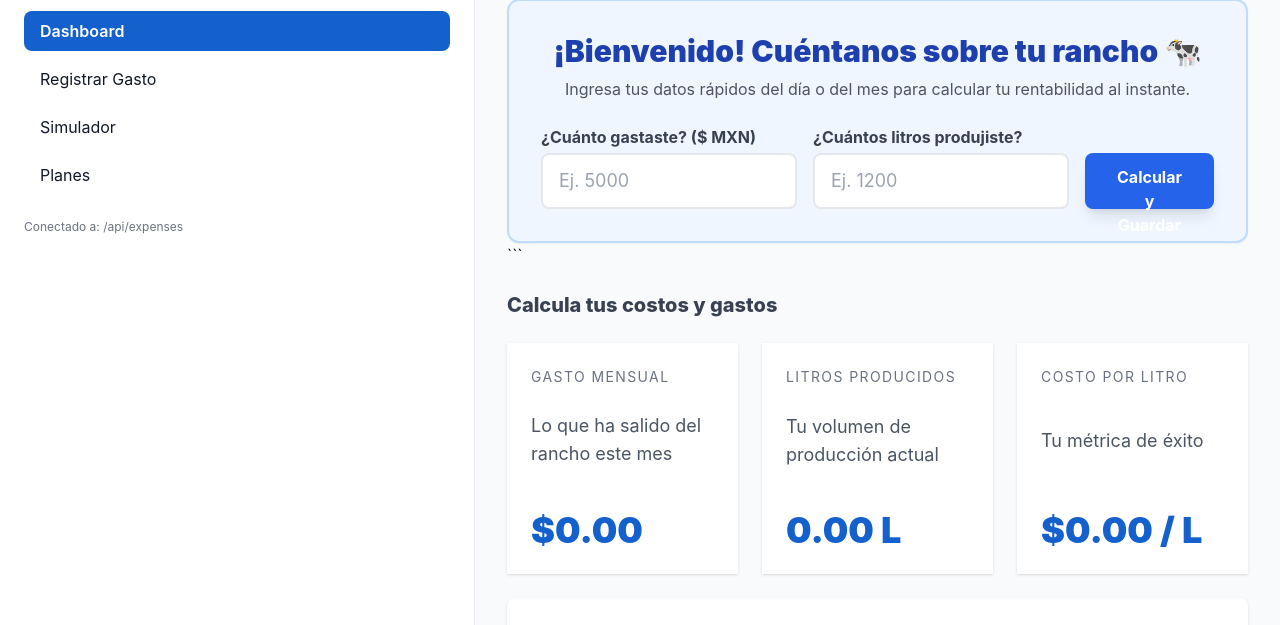
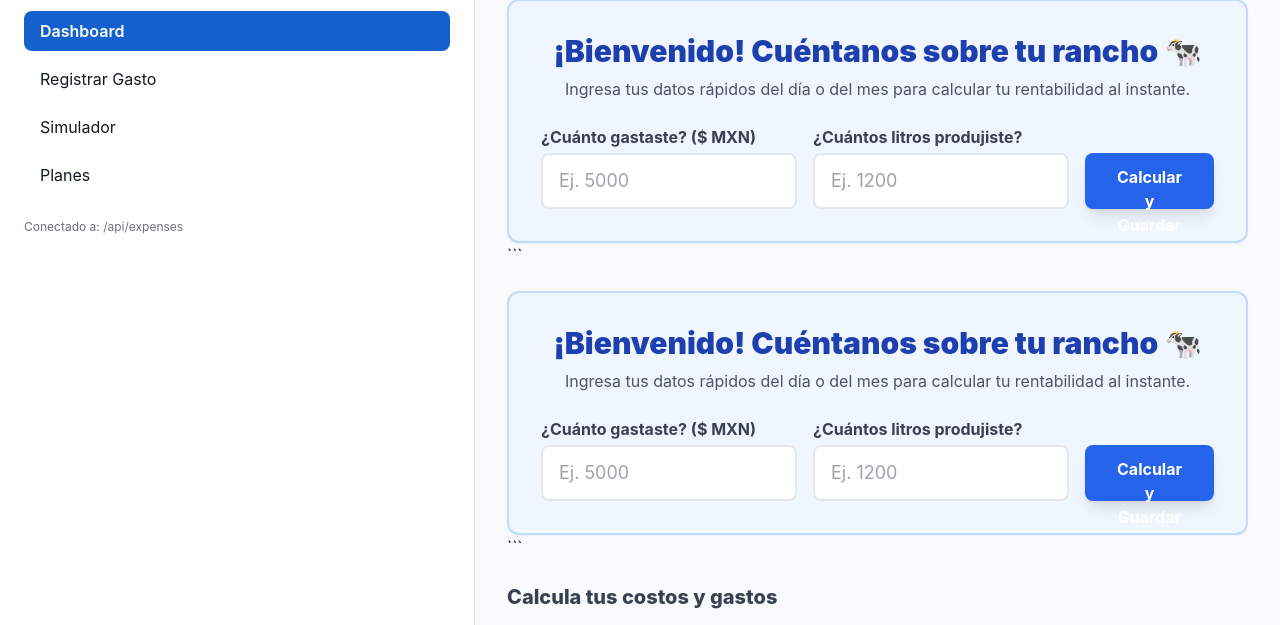
Before and after one commit to teccuentas093-sketch/dairycontrol-landing, a Python web app: template templates/admin.html in a window 1280 px wide; the page is wider, and only the part inside the window is pictured. Shown: the part 89-714 px from the top of that part. Run offline with Jinja, Linux system fonts and the light colour scheme; the template is opened without the code that fills it, so the values that code supplies are empty; some libraries are stand-ins or nearby versions.

Commit message:
Agregando seccion bienvenido en el archivo correcto

````diff
--- a/templates/admin.html
+++ b/templates/admin.html
@@ -50,6 +50,27 @@
       <main class="flex-1 p-8">
         <div id="view-dashboard" class="space-y-6">
           <h1 class="text-2xl font-bold">Dashboard</h1>
+          <div class="bg-blue-50 border-2 border-blue-200 rounded-xl p-8 mb-8 text-center shadow-sm">
+            <h2 class="text-3xl font-black text-blue-800 mb-2">¡Bienvenido! Cuéntanos sobre tu rancho 🐄</h2>
+            <p class="text-gray-600 mb-6">Ingresa tus datos rápidos del día o del mes para calcular tu rentabilidad al instante.</p>
+
+            <div class="flex flex-col md:flex-row gap-4 justify-center items-end">
+              <div class="flex flex-col text-left">
+                <label class="font-bold text-gray-700 mb-1">¿Cuánto gastaste? ($ MXN)</label>
+                <input id="quick-gasto" type="number" placeholder="Ej. 5000" class="px-4 py-3 border-2 rounded-lg text-lg w-64 focus:border-blue-500 focus:outline-none">
+              </div>
+
+              <div class="flex flex-col text-left">
+                <label class="font-bold text-gray-700 mb-1">¿Cuántos litros produjiste?</label>
+                <input id="quick-litros" type="number" placeholder="Ej. 1200" class="px-4 py-3 border-2 rounded-lg text-lg w-64 focus:border-blue-500 focus:outline-none">
+              </div>
+
+              <button id="btn-quick-save" class="bg-blue-600 hover:bg-blue-700 text-white font-bold py-3 px-8 rounded-lg shadow-lg transition-transform transform hover:scale-105 h-14">
+                Calcular y Guardar
+              </button>
+            </div>
+          </div>
+          ```
 <div class="bg-blue-50 border-2 border-blue-200 rounded-xl p-8 mb-8 text-center shadow-sm">
             <h2 class="text-3xl font-black text-blue-800 mb-2">¡Bienvenido! Cuéntanos sobre tu rancho 🐄</h2>
             <p class="text-gray-600 mb-6">Ingresa tus datos rápidos del día o del mes para calcular tu rentabilidad al instante.</p>
````
